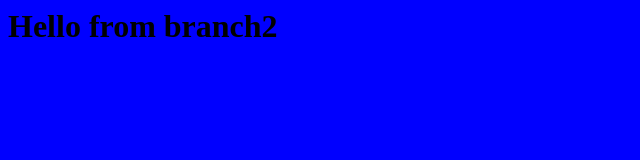
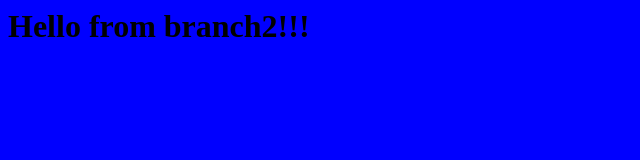
Before and after one commit to wolfschulz/Practice, a plain HTML site: page index.html in a window 1280 px wide. Shown: the full height of the page, 0-640 px from the left. Drawn offline with Linux system fonts and the light colour scheme.

Commit message:
some comment

```diff
--- a/index.html
+++ b/index.html
@@ -1,7 +1,7 @@
 <html>
 
   <body bgcolor="blue">
-  	<h1>Hello from branch2</h1>
+  	<h1>Hello from branch2!!!</h1>
 
 
   </body>
```
